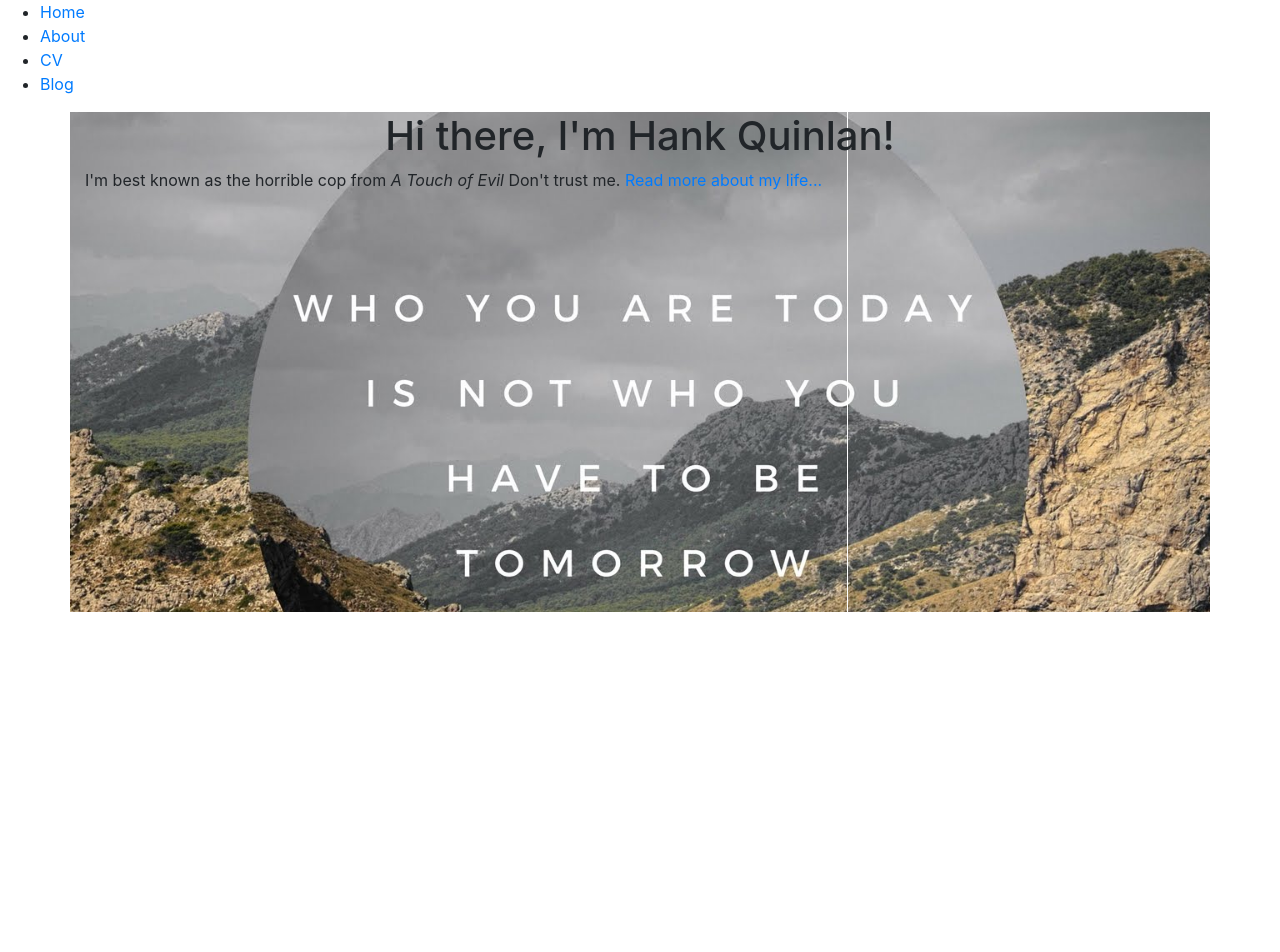
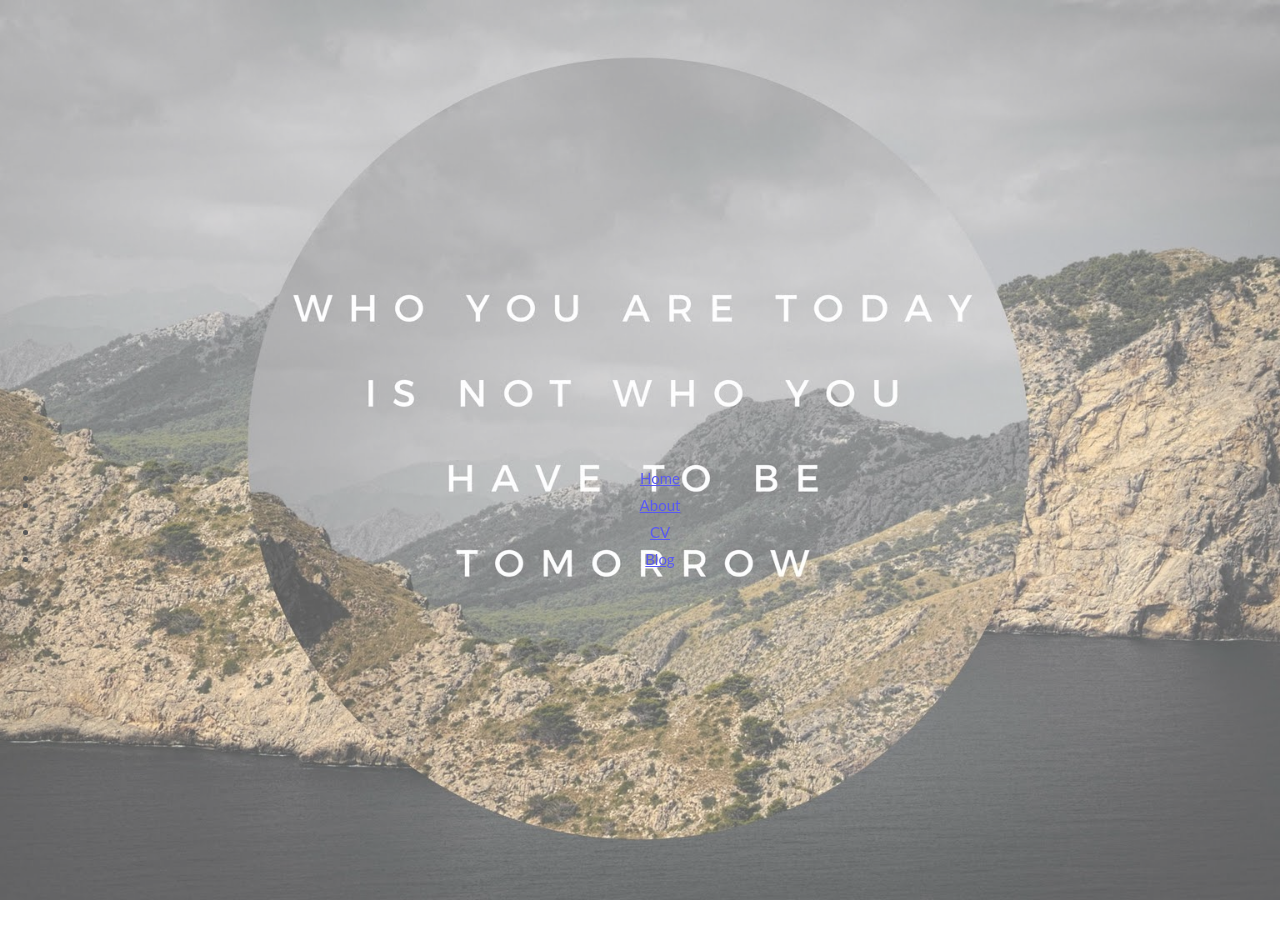
Before and after one commit to ylau02/ylau02.github.io, a Jekyll site: the page built from index.html, in a window 1280 px wide. Shown: the top 952 px of the page. Built offline with Jekyll 4.4.1, drawn with Linux system fonts in a browser that asks for light colours; before the commit the page ends 900 px from its top, so only the background shows below that; some of the changed text lies outside the part shown.

Commit message:
updated formatting

```diff
--- /dev/null
+++ b/Gemfile
@@ -0,0 +1,2 @@
+source 'https://rubygems.org'
+gem 'github-pages', group: :jekyll_plugins
--- a/_layouts/default.html
+++ b/_layouts/default.html
@@ -4,10 +4,14 @@
 			<title>{{ page.title }}</title>
 			<!-- link to main stylesheet -->
 			<link rel="stylesheet" type="text/css" href="../css/main.css">
-			<link rel="stylesheet" type="text/css" href="../css/bootstrap.min.css">
+		<!--	<link rel="stylesheet" type="text/css" href="../css/bootstrap.min.css">-->
+
+		<!--bundle exec jekyll serve-->
 		</head>
 		<body>
-			<nav>
+			<div class="bg1">
+
+			<nav class="caption">
 	    		<ul>
 	        		<li><a href="/">Home</a></li>
 		        	<li><a href="/about">About</a></li>
@@ -15,12 +19,19 @@
 	        		<li><a href="/blog">Blog</a></li>
 	    		</ul>
 			</nav>
-			<div class="parallax container">
+		</div>
+			<!---<div class="container">-->
+				<div>
 
 			{{ content }}
 
 			</div><!-- /.container -->
+			<div class="bg1">
+				<div>
+					cool
+				</div>
 
+			</div>
 			<footer>
 	    		<ul>
 
@@ -28,5 +39,5 @@
 			</footer>
 
 		</body>
-		<script type="text/javascript" src="../js/bootstrap.min.js"></script>
+		<!--<script type="text/javascript" src="../js/bootstrap.min.js"></script>-->
 	</html>
--- a/_layouts/post.html
+++ b/_layouts/post.html
@@ -4,6 +4,6 @@
 <h1>{{ page.title }}</h1>
 <p class="meta">{{ page.date | date_to_string }}</p>
 
-<div class="post">
+<div class="bg-2">
   {{ content }}
 </div>
--- a/css/main.css
+++ b/css/main.css
@@ -1,14 +1,68 @@
+body, html {
+    height: 100%;
+    margin: 0;
+    font: 400 15px/1.8 "Lato", sans-serif;
+    color: #777;
+}
+
+
 h1 {
     color: black;
     text-align: center;
     font-family: Arial, Helvetica, sans-serif;
 }
 
-.parallax {
-    background-image: url("../images/img_background.jpg");
-    height: 500px;
+div {
+    display: block;
+}
+
+.bg1, .bg2, .bg3 {
+    position: relative;
+    opacity: 0.65;
     background-attachment: fixed;
     background-position: center;
     background-repeat: no-repeat;
     background-size: cover;
 }
+
+.bg1 {
+    background-image: url("../images/img_background.jpg");
+    min-height: 100%;
+}
+
+.bg2 {
+    background-image: url("https://www.w3schools.com/howto/img_parallax2.jpg");
+    height: 500px;
+
+}
+
+.bg3 {
+    background-image: url("https://www.w3schools.com/howto/img_parallax3.jpg");
+    height: 500px;
+
+}
+
+.text {
+    position: relative;
+    background-color: white;
+    color: #777;
+    background-color: white;
+    text-align: center;
+    padding: 50px 80px;
+    text-align: justify;
+}
+
+.caption {
+    position: absolute;
+    left: 0;
+    top: 50%;
+    width: 100%;
+    text-align: center;
+    color: #000;
+}
+
+@media only screen and (max-device-width: 1366px) {
+    .parallax {
+        background-attachment: scroll;
+    }
+}
--- a/index.html
+++ b/index.html
@@ -1,8 +1,30 @@
 ---
 layout: default
-title: Hank Quinlan, Horrible Cop
+title: sense of smell
 ---
-<div class="blurb">
-	<h1>Hi there, I'm Hank Quinlan!</h1>
-	<p>I'm best known as the horrible cop from <em>A Touch of Evil</em> Don't trust me. <a href="/about">Read more about my life...</a></p>
+<!--<div class="bg2 blurb">-->
+<div class="text">
+	<div class="container">
+
+
+	<div class="blurb">
+			<p>I'm best known as the horrible cop from <em>A Touch of Evil</em> Don't trust me. <a href="/about">Read more about my life...</a></p>
+			<p>i'm an asshole</p>
+	</div>
+</div>
 </div><!-- /.blurb -->
+
+<div class="bg2">
+	<h1>1</h1>
+	<p>don't read this shit</p>
+</div>
+
+<div class="text">
+	<h1>2</h1>
+	<p>don't read this shit</p>
+</div>
+
+<div class="bg3">
+	<h1>3</h1>
+	<p>don't read this shit</p>
+</div>
```
Also changed, not shown: regular/index.html (added, +25 -0 lines), Gemfile.lock (added).
